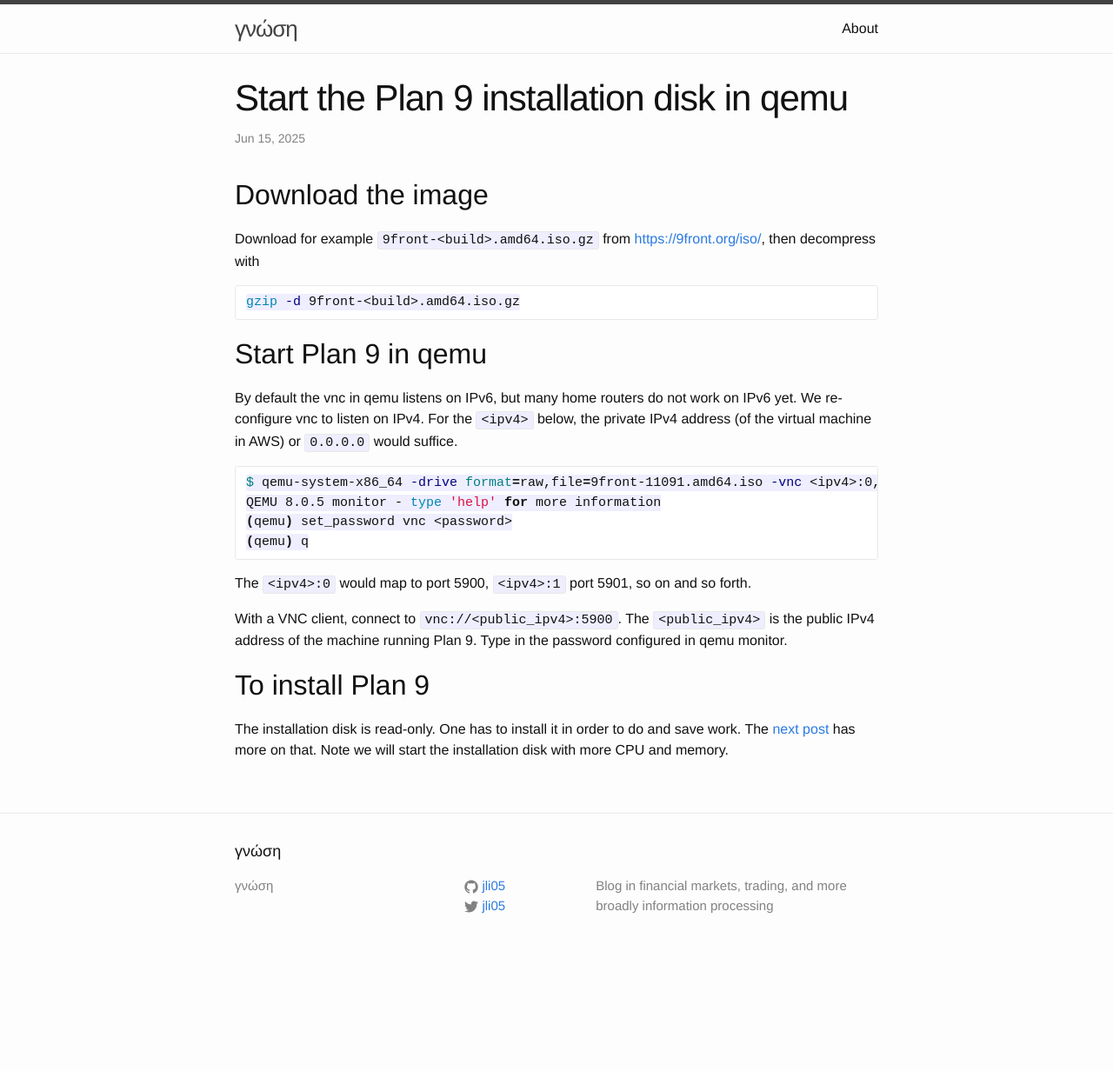
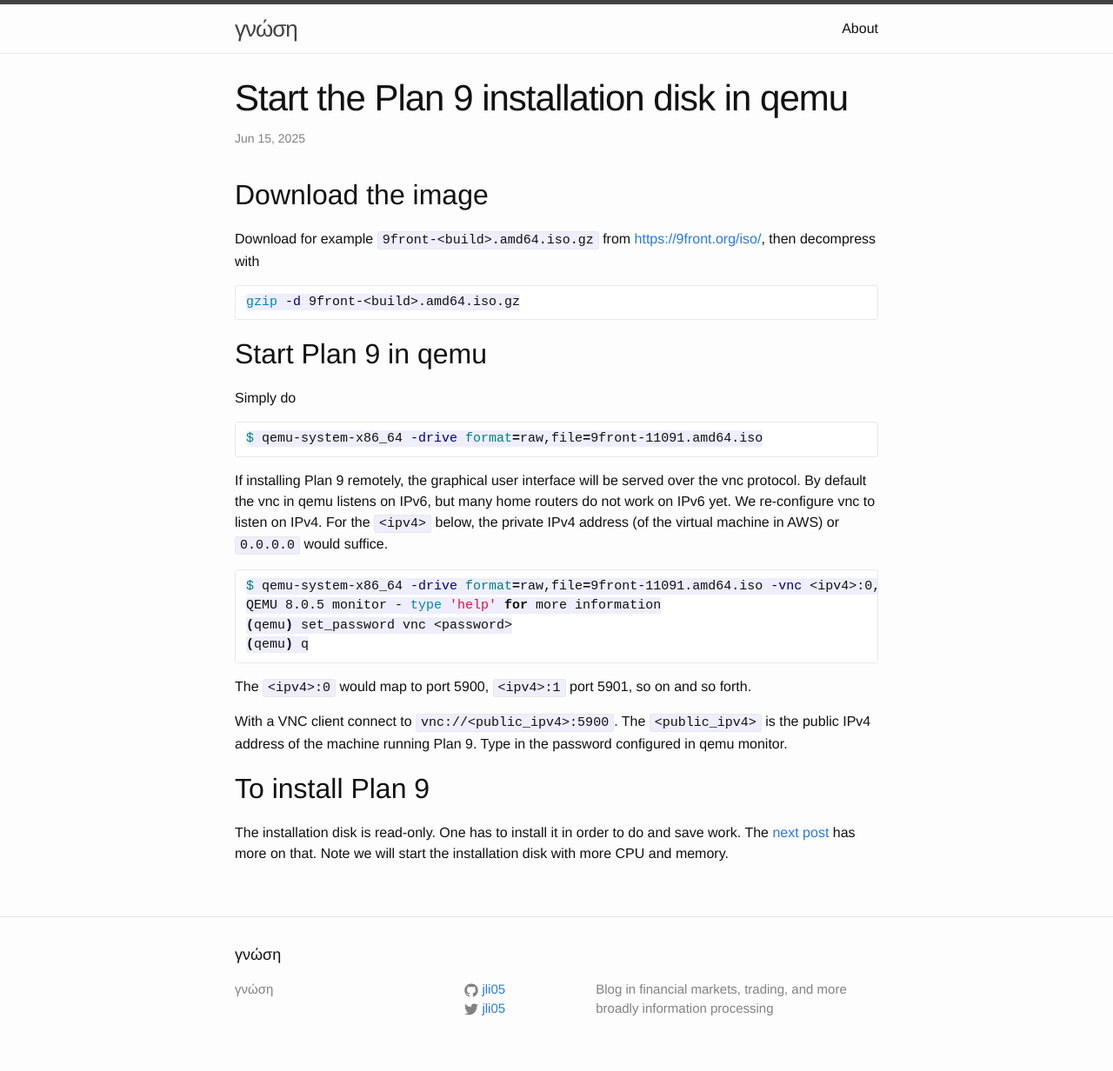
Before and after one commit to jli05/jli05.github.io, a Jekyll site: the page built from _posts/2025-06-15-start-plan9-in-qemu.md, in a window 1280 px wide. Shown: the whole page at 87% size. Built offline with Jekyll 4.4.1, drawn with Linux system fonts in a browser that asks for light colours; before the commit the page ends 1113 px from its top, so only the background shows below that.

Commit message:
add simplest qemu command line

````diff
--- a/_posts/2025-06-15-start-plan9-in-qemu.md
+++ b/_posts/2025-06-15-start-plan9-in-qemu.md
@@ -11,7 +11,13 @@ gzip -d 9front-<build>.amd64.iso.gz
 ```
 
 ## Start Plan 9 in qemu
-By default the vnc in qemu listens on IPv6, but many home routers do not work on IPv6 yet. We re-configure vnc to listen on IPv4. For the `<ipv4>` below, the private IPv4 address (of the virtual machine in AWS) or `0.0.0.0` would suffice.
+Simply do
+
+```sh
+$ qemu-system-x86_64 -drive format=raw,file=9front-11091.amd64.iso
+```
+
+If installing Plan 9 remotely, the graphical user interface will be served over the vnc protocol. By default the vnc in qemu listens on IPv6, but many home routers do not work on IPv6 yet. We re-configure vnc to listen on IPv4. For the `<ipv4>` below, the private IPv4 address (of the virtual machine in AWS) or `0.0.0.0` would suffice.
 
 ```sh
 $ qemu-system-x86_64 -drive format=raw,file=9front-11091.amd64.iso -vnc <ipv4>:0,password=on -monitor stdio
@@ -22,7 +28,7 @@ QEMU 8.0.5 monitor - type 'help' for more information
 
 The `<ipv4>:0` would map to port 5900, `<ipv4>:1` port 5901, so on and so forth.
 
-With a VNC client, connect to `vnc://<public_ipv4>:5900`. The `<public_ipv4>` is the public IPv4 address of the machine running Plan 9. Type in the password configured in qemu monitor.
+With a VNC client connect to `vnc://<public_ipv4>:5900`. The `<public_ipv4>` is the public IPv4 address of the machine running Plan 9. Type in the password configured in qemu monitor.
 
 ## To install Plan 9
 The installation disk is read-only. One has to install it in order to do and save work. The [next post](/2025/06/21/9front-qemu-setup.html) has more on that. Note we will start the installation disk with more CPU and memory.
````
